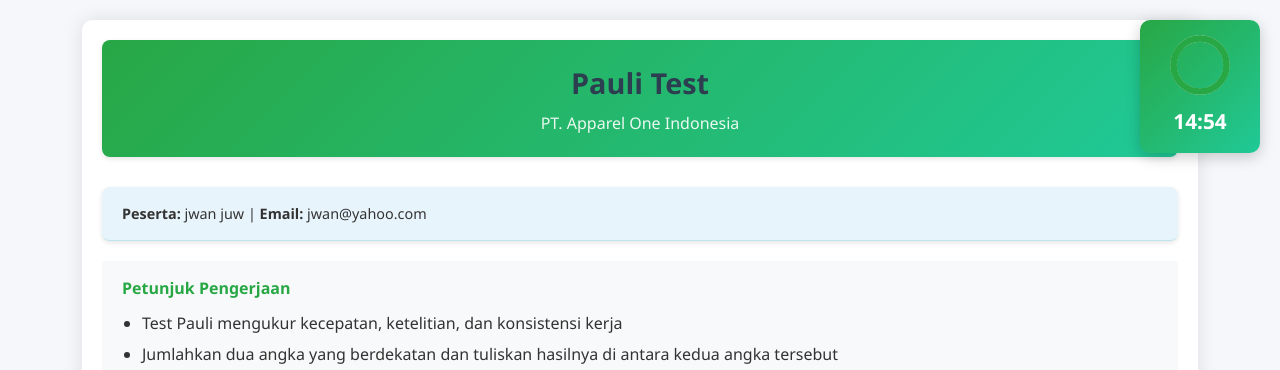
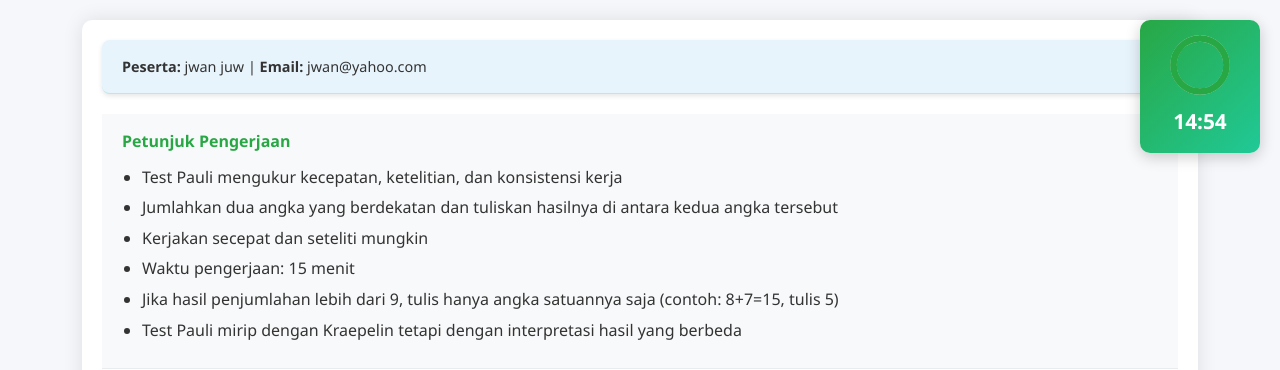
Before and after one commit to knuha21/engine-test-pt-aoi, a PHP site: page /pages/pauli-test.php in a window 1280 px wide. Shown: the top 370 px of the page. Run offline with PHP 8.4, Linux system fonts and the light colour scheme; the visitor is signed in with stand-in values (Sample User, id 1); data comes from the database, SQL or seed files in the repository.

Commit message:
Update pauli-test.php

```diff
--- a/pages/pauli-test.php
+++ b/pages/pauli-test.php
@@ -360,11 +360,6 @@
 </head>
 <body>
     <div class="container">
-        <header>
-            <h1>Pauli Test</h1>
-            <p class="subtitle">PT. Apparel One Indonesia</p>
-        </header>
-
         <!-- Floating Timer -->
         <div class="floating-timer-pauli" id="floating-timer">
             <div class="progress-circle">
```
